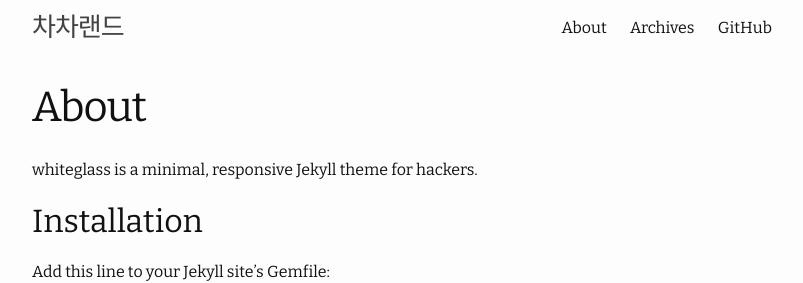
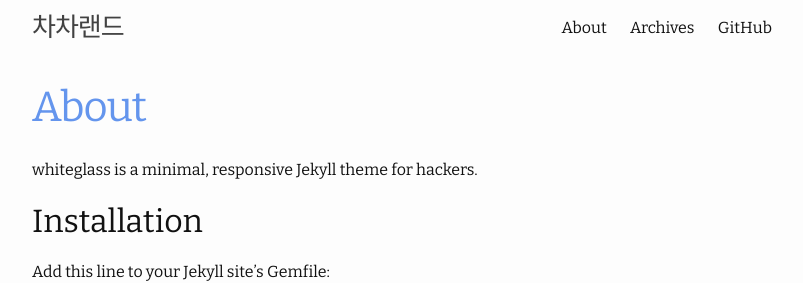
Before and after one commit to jiwonCha/jiwonCha.github.io, a Jekyll site: the page built from about.md, in a window 1280 px wide. Shown: the top 283 px of the page, without its empty margins (238-1041 px from the left). Built offline with Jekyll 4.4.1, drawn with Linux system fonts in a browser that asks for light colours.

Commit message:
design update

```diff
--- a/assets/main.css
+++ b/assets/main.css
@@ -64,7 +64,7 @@ pre > code { border: 0; padding-right: 0; padding-left: 0; }
 /** Site header */
 .site-header { min-height: 56px; position: relative; }
 
-.site-title { font-size: 26px; font-weight: 300; line-height: 56px; letter-spacing: -1px; margin-bottom: 0; float: left; }
+.site-title { font-size: 26px; font-weight: 300; line-height: 56px; letter-spacing: -1px; margin-bottom: 0; float: left; color:#09b11fde}
 
 .site-title, .site-title:visited { color: #424242; }
 
@@ -114,7 +114,7 @@ pre > code { border: 0; padding-right: 0; padding-left: 0; }
 /** Posts */
 .post-header { margin-bottom: 30px; }
 
-.post-title { font-size: 42px; letter-spacing: -1px; line-height: 1; }
+.post-title { font-size: 42px; letter-spacing: -1px; line-height: 1; color:cornflowerblue; }
 
 @media screen and (max-width: 800px) { .post-title { font-size: 36px; } }
 
```
